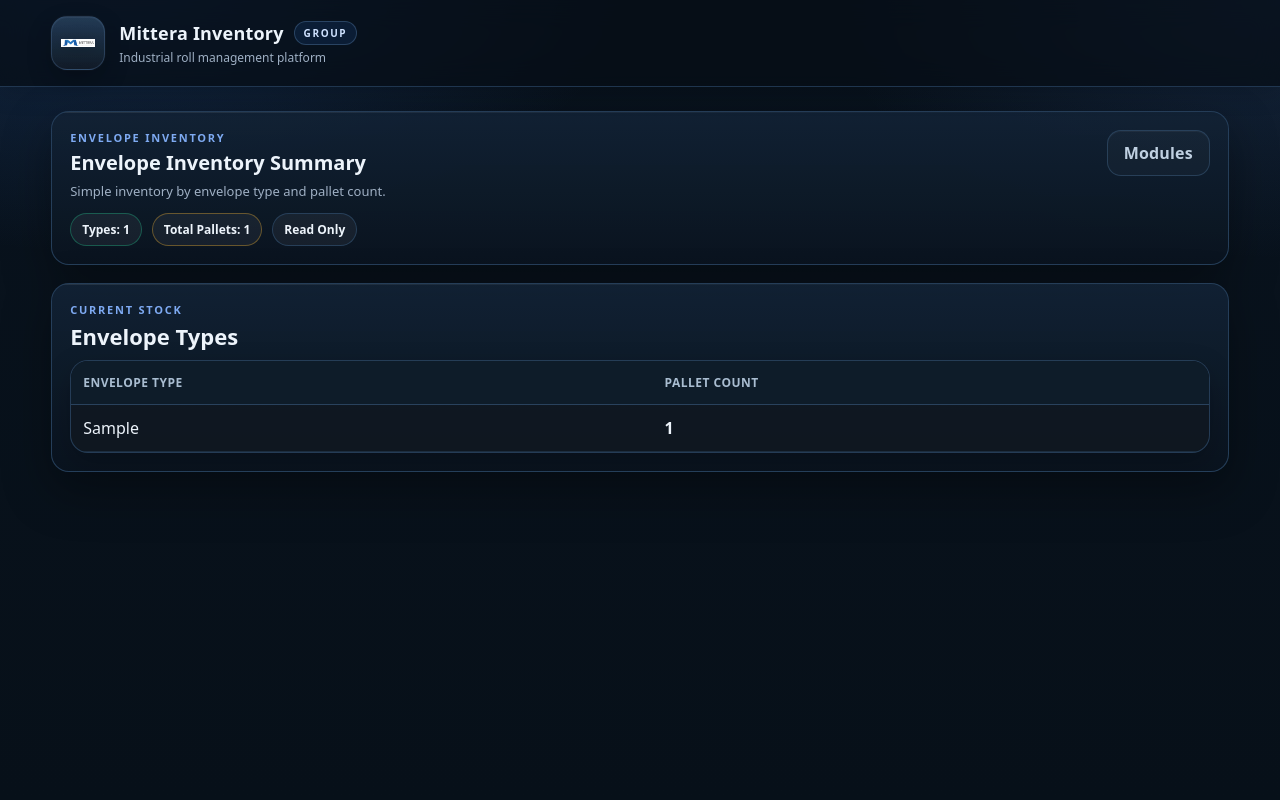
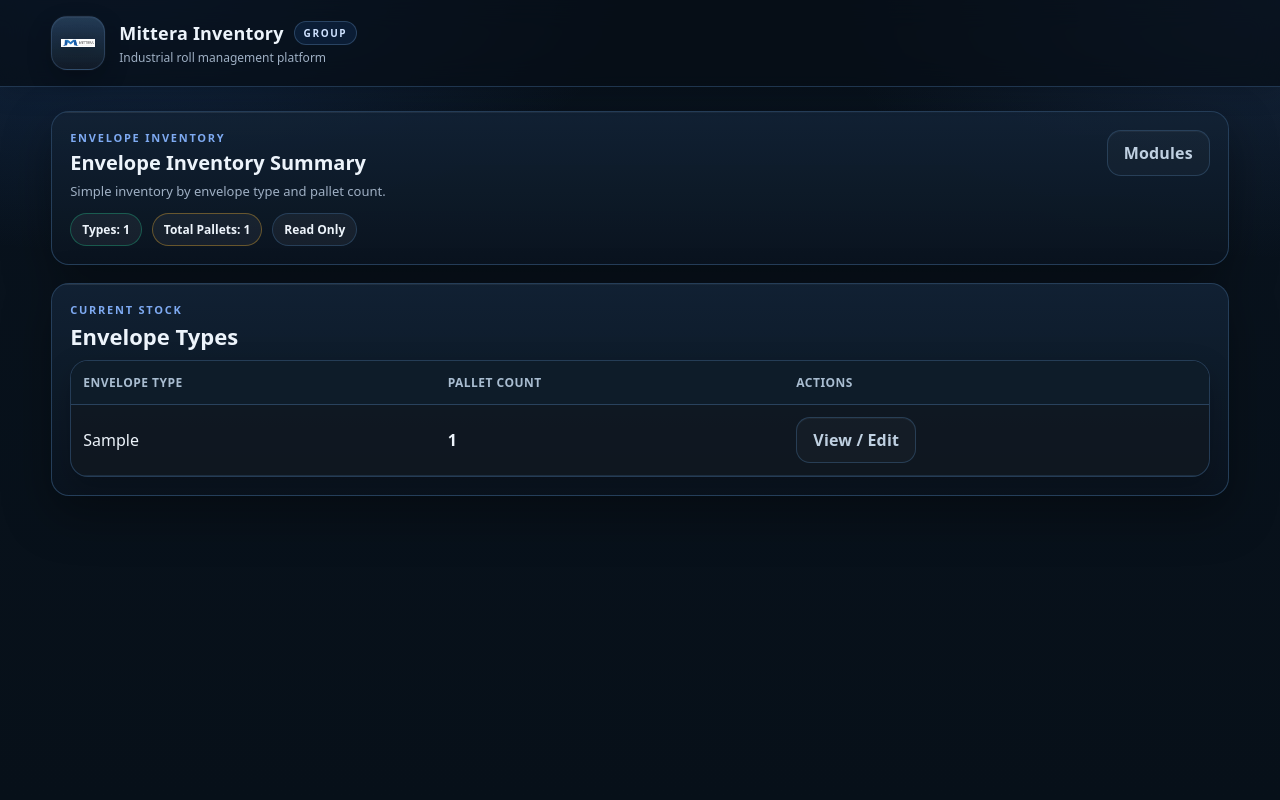
Before and after one commit to TomasOrrego11/Roll-Inventory, a Python web app: template templates/envelopes_home.html in a window 1280 px wide. Run offline with Jinja, Linux system fonts and the light colour scheme; the template is opened without the code that fills it: most values are stand-ins (such as "Sample title", 1, 10 or a date in 2020).

Commit message:
Update envelopes_home.html

```diff
--- a/templates/envelopes_home.html
+++ b/templates/envelopes_home.html
@@ -23,7 +23,7 @@
 
       <div class="panel-actions">
         {% if can_write() %}
-         <a class="btn primary" href="{{ url_for('generate_envelope_barcodes') }}">Generate Barcodes</a>
+          <a class="btn primary" href="{{ url_for('generate_envelope_barcodes') }}">Generate Barcodes</a>
           <a class="btn ghost" href="{{ url_for('use_envelopes') }}">Use Pallets</a>
           <a class="btn ghost" href="{{ url_for('edit_envelope_name') }}">Manage Types</a>
         {% endif %}
@@ -48,6 +48,7 @@
           <tr>
             <th>Envelope Type</th>
             <th>Pallet Count</th>
+            <th>Actions</th>
           </tr>
         </thead>
         <tbody>
@@ -56,12 +57,17 @@
           <tr>
             <td>{{ r.envelope_type }}</td>
             <td><strong>{{ r.pallet_count }}</strong></td>
+            <td>
+              <a class="btn ghost" href="{{ url_for('envelope_type_detail', envelope_type=r.envelope_type) }}">
+                View / Edit
+              </a>
+            </td>
           </tr>
           {% endfor %}
 
           {% if not rows %}
           <tr>
-            <td colspan="2" class="hint" style="padding:16px;">
+            <td colspan="3" class="hint" style="padding:16px;">
               No envelope inventory yet.
             </td>
           </tr>
```
